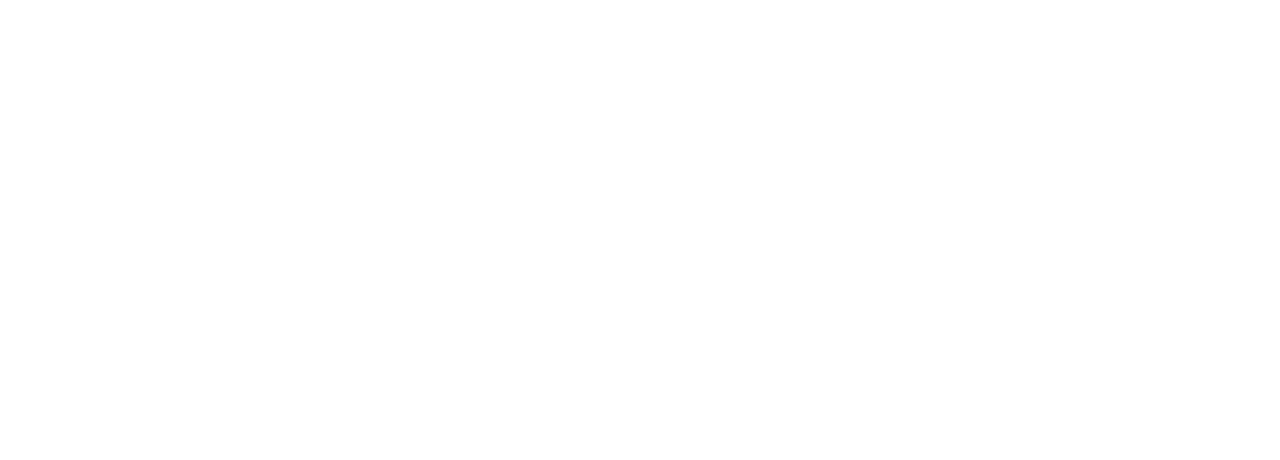
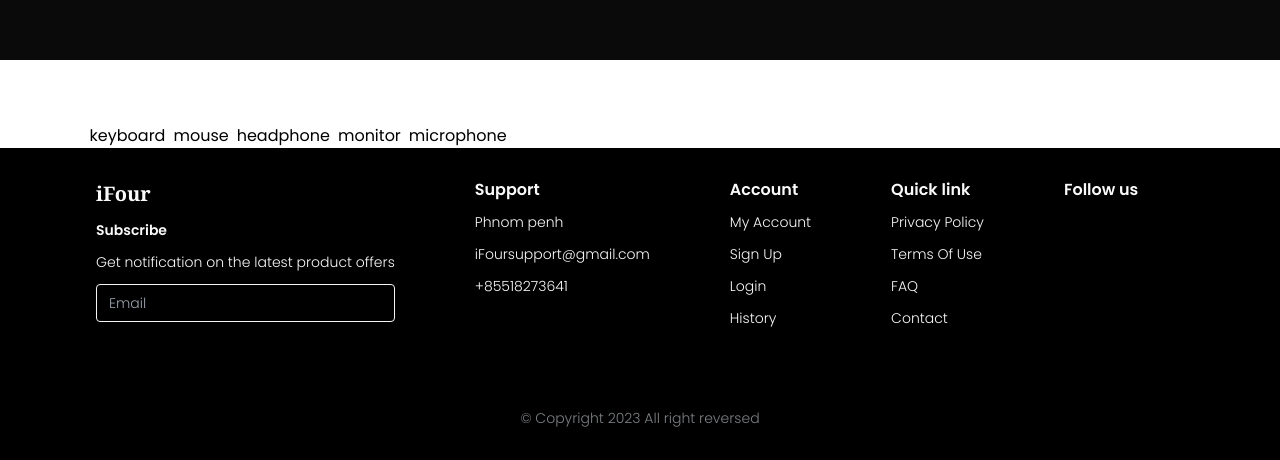
Before and after one commit to KangEangchheang/Ecomerce-Store-, a React (Vite) app in the folder frontend/: page / in a window 1280 px wide. Shown: the part 658-1118 px from the top of the page. Before the commit the page ends 800 px from the top, so only its background shows below. Built offline with nearby package versions, Linux system fonts and the light colour scheme.

Commit message:
add footer to app and nav

```diff
--- a/frontend/src/App.jsx
+++ b/frontend/src/App.jsx
@@ -2,6 +2,7 @@
 import { BrowserRouter as Router, Route, Routes } from 'react-router-dom';
 import Home from './views/Home'
 import Navbar from './components/Navbar';
+import Footer from "./components/Footer";
 
 const Contact = ()=>{return(<div>Hello contact</div>)}
 
@@ -13,6 +14,7 @@
         <Route path='/' exact Component={Home}/>
         <Route path='/contact' Component={Contact}/>
       </Routes>
+      <Footer></Footer>
     </Router>
   )
 }
--- /dev/null
+++ b/frontend/src/components/Category.jsx
@@ -0,0 +1,13 @@
+function Category() {
+    return (
+        <div className="w-full flex flex-wrap gap-2">
+            <div>keyboard</div>
+            <div>mouse</div>
+            <div>headphone</div>
+            <div>monitor</div>
+            <div>microphone</div>
+        </div>
+    );
+}
+
+export default Category;
--- /dev/null
+++ b/frontend/src/components/Footer.jsx
@@ -0,0 +1,41 @@
+function Footer() {
+    return (
+        <div className="bg-text2 w-[100vw] ml-[-7vw] px-24 py-8 text-text text-sm flex gap-20 font-light flex-wrap">
+            <div className="flex flex-col gap-3">
+                <h1 className="text-xl font-semibold font-serif">iFour</h1>
+                <div className="font-semibold">Subscribe</div>
+                <p>Get notification on the latest product offers</p>
+                <input type="email" className="bg-text2 text-text1 border-secondary border-[1px] rounded outline-none px-3 py-2 text-sm" placeholder="Email"/>
+            </div>
+            <div className="flex flex-col gap-3">
+                <div className="text-[16px] font-semibold">Support</div>
+                <p>Phnom penh</p>
+                <p>iFoursupport@gmail.com</p>
+                <p>+85518273641</p>
+            </div>
+            <div className="flex flex-col gap-3">
+                <div className="text-[16px] font-semibold">Account</div>
+                <p>My Account</p>
+                <p>Sign Up</p>
+                <p>Login</p>
+                <p>History</p>
+            </div>
+            <div className="flex flex-col gap-3">
+                <div className="text-[16px] font-semibold">Quick link</div>
+                <p>Privacy Policy</p>
+                <p>Terms Of Use </p>
+                <p>FAQ</p>
+                <p>Contact</p>
+            </div>
+            <div className="flex flex-col gap-3">
+                <div className="text-[16px] font-semibold">Follow us</div>
+                <div className="flex gap-3">
+
+                </div>
+            </div>
+            <div className="w-full text-center text-text1">© Copyright 2023 All right reversed</div>
+        </div>
+     );
+}
+
+export default Footer;
--- a/frontend/src/components/Navbar.jsx
+++ b/frontend/src/components/Navbar.jsx
@@ -6,7 +6,7 @@
     return(
         <nav className="flex justify-between mt-10">
             <div className="flex gap-40">
-                <img src="" alt="iFour"></img>
+                <h1 className="text-xl font-semibold font-serif">iFour</h1>
                 <div className="flex gap-5">
                     <Link to="/" className={location.pathname === '/'? 'underline': null}>Home</Link>
                     <Link to="/contact" className={location.pathname === '/contact'? 'underline': null}>Contact</Link>
@@ -14,7 +14,7 @@
                 </div>
             </div>
             <div>
-                <input className="text-sm py-1 px-2 w-64 outline-none border-primary1 border-solid border-[1px] rounded-sm" placeholder="what are you looking for?"/>
+                <input className="text-sm text-text1 py-1 px-2 w-64 outline-none border-primary1 border-solid border-[1px] rounded-sm" placeholder="what are you looking for?"/>
             </div>
         </nav>
     )
--- a/frontend/src/index.css
+++ b/frontend/src/index.css
@@ -1,8 +1,12 @@
+@import url('https://fonts.googleapis.com/css2?family=Poppins:wght@100;200;300;400;500;600;700;800;900&display=swap');
 @tailwind base;
 @tailwind components;
 @tailwind utilities;
+
 :root {
-  font-family: Inter, system-ui, Avenir, Helvetica, Arial, sans-serif;
+  /* font-family: Inter, system-ui, Avenir, Helvetica, Arial, sans-serif;
+   */
+  font-family: 'Poppins', sans-serif;
   line-height: 1.5;
   font-weight: 400;
 
@@ -10,6 +14,7 @@
   text-rendering: optimizeLegibility;
   -webkit-font-smoothing: antialiased;
   -moz-osx-font-smoothing: grayscale;
+  scroll-behavior: smooth;
 }
 body{
   margin: auto 7vw;
--- a/frontend/src/views/Home.jsx
+++ b/frontend/src/views/Home.jsx
@@ -1,8 +1,12 @@
+import Category from "../components/Category";
 
 export default function Home(){
+
     return(
-        <>
-            <h1 className="">Home</h1>
-        </>
+        <div className="flex flex-col gap-16 mt-2">
+            {/* Header Banner Section */}
+            <div className="ml-[-7vw] w-[100vw] bg-[#0A0A0A] h-[80vh]"></div>
+            <Category></Category>
+        </div>
     )
 }
```
